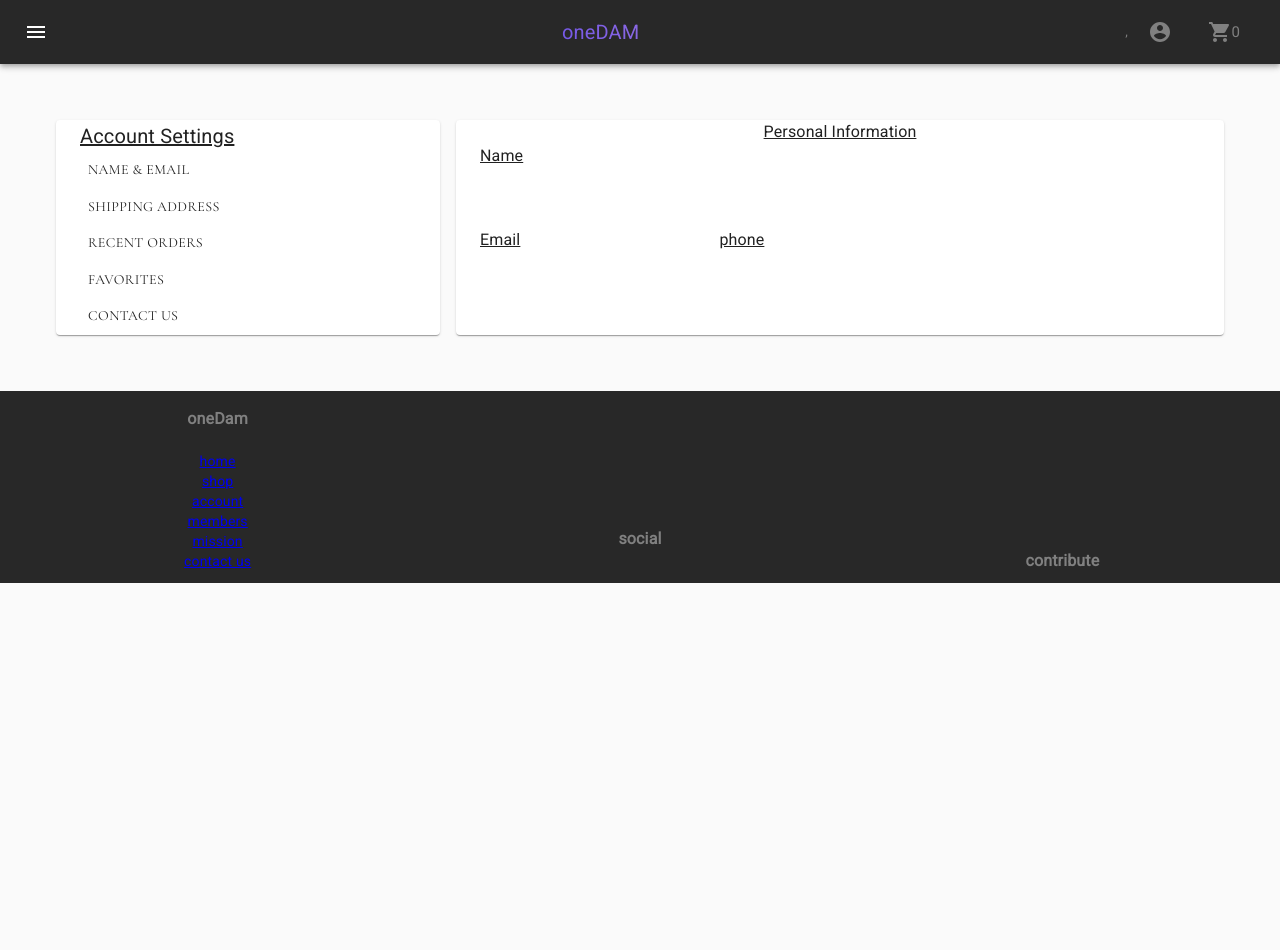
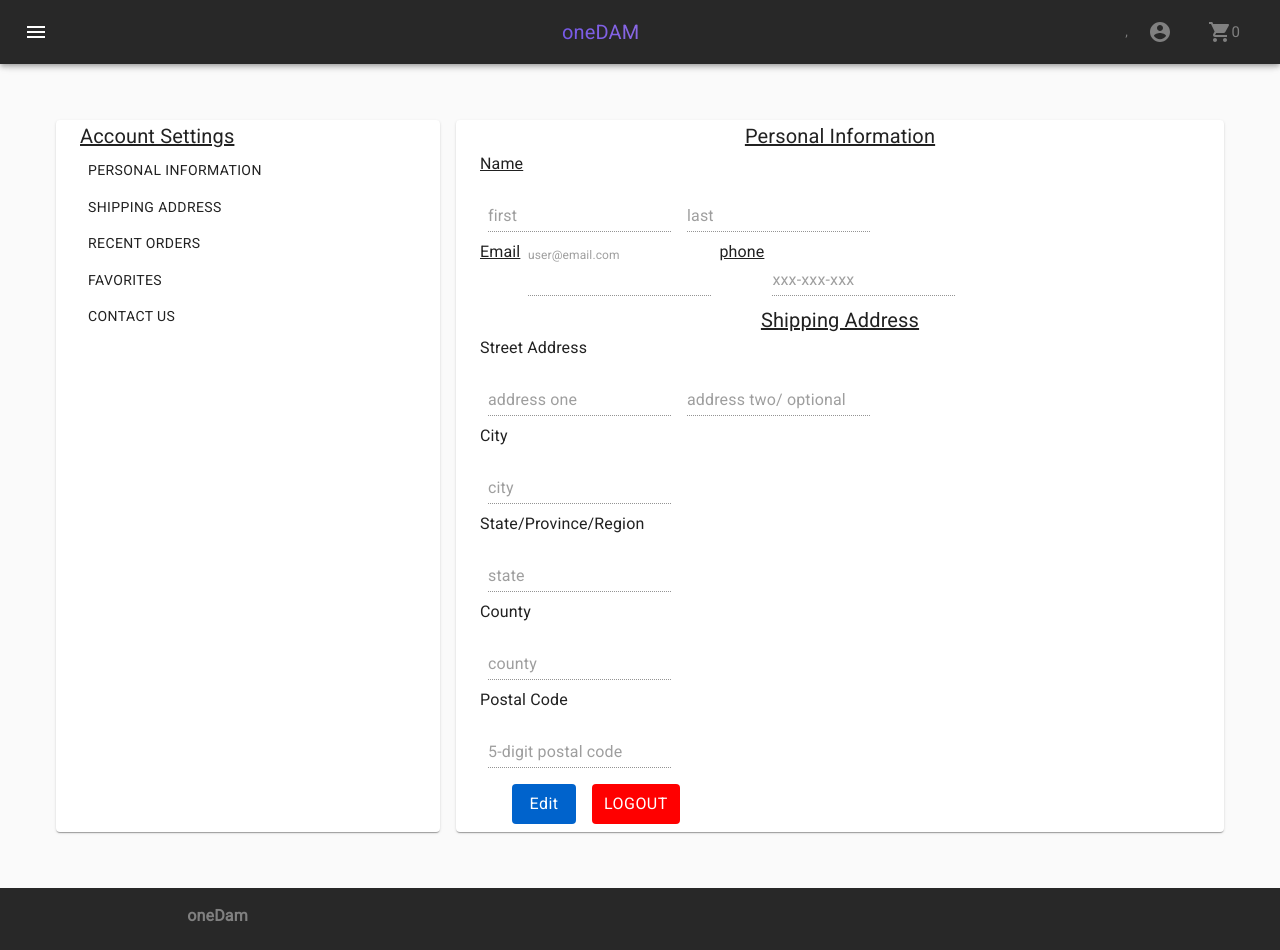
Before and after one commit to jacobmccaskey/oneDAMclient, a React (Create React App) app: page /account in a window 1280 px wide. Shown: the top 950 px of the page. Before the commit the page ends 800 px from the top, so only its background shows below. Built offline with nearby package versions, Linux system fonts and the light colour scheme; no server answers.

Commit message:
moves personal details form to its own component, sets up call to server to update user account. Returns more data on user for improved user experience.

```diff
--- a/src/App.css
+++ b/src/App.css
@@ -1,12 +1,12 @@
 .App {
   text-align: center;
   /* background-color: "rgb(232,232,232)"; */
-  /* font-family: "Roboto", sans-serif; */
+  font-family: "Roboto", sans-serif;
   /* font-family: "Playfair Display", serif; */
   font-weight: 500;
 }
 
-h2 {
+/* h2 {
   font-family: "Roboto", sans-serif;
 }
 
@@ -17,4 +17,4 @@ p {
 
 span {
   font-family: "Cormorant Garamond", serif;
-}
+} */
--- a/src/Auth/Auth.js
+++ b/src/Auth/Auth.js
@@ -1,4 +1,6 @@
+import { SettingsPhone } from "@material-ui/icons";
 import axios from "axios";
+import { scryRenderedComponentsWithType } from "react-dom/test-utils";
 
 //for sending x-www-urlencoded data
 const encodeFormData = (data) => {
@@ -34,6 +36,12 @@ export function authCheck(
   setLastName,
   setAddress,
   setEmail,
+  setAddressTwo,
+  setCounty,
+  setPhone,
+  setPostalCode,
+  setCity,
+  setOrders,
   setToken
 ) {
   const token = getCookie("token");
@@ -56,6 +64,12 @@ export function authCheck(
           setLastName(res.data.lastName);
           setAddress(res.data.address);
           setEmail(res.data.email);
+          setAddressTwo(res.data.addressTwo);
+          setCounty(res.data.county);
+          setPhone(res.data.phone);
+          setPostalCode(res.data.postalCode);
+          setCity(res.data.city);
+          setOrders(res.data.orders);
           setToken(token);
         }
       });
--- a/src/Context.js
+++ b/src/Context.js
@@ -29,6 +29,7 @@ export default function StateManager({ children }) {
   const [stateFetch, setStateFetch] = useState(null);
   const [guest, setGuest] = useState(true);
   const [guestId, setGuestId] = useState(null);
+  const [orders, setOrders] = useState();
 
   //fetches location from third party api, limited to 45 requests a minute
   const getLocation = () => {
@@ -181,6 +182,12 @@ export default function StateManager({ children }) {
       setLastName,
       setAddress,
       setEmail,
+      setAddressTwo,
+      setCounty,
+      setPhone,
+      setPostalCode,
+      setCity,
+      setOrders,
       setToken
     );
   }, []);
@@ -237,6 +244,8 @@ export default function StateManager({ children }) {
         stateFetch,
         phone,
         setPhone,
+        orders,
+        setOrders,
       }}
     >
       {children}
--- a/src/components/account/Account.js
+++ b/src/components/account/Account.js
@@ -4,23 +4,8 @@ import Typography from "@material-ui/core/Typography";
 import Container from "@material-ui/core/Container";
 import Paper from "@material-ui/core/Paper";
 import Button from "@material-ui/core/Button";
-import Input from "@material-ui/core/Input";
+import AccountInfoForm from "./AccountInfoForm";
 import { useStyles } from "./styles";
-
-//function to cut back on amount of code written in Account Component
-function InputForm(props) {
-  const style = useStyles();
-  const { hook, toEdit, setHook } = props;
-  return (
-    <Input
-      value={hook}
-      disabled={!toEdit}
-      disableUnderline
-      className={!toEdit ? style.inputReadOnly : style.inputCanEdit}
-      onChange={(e) => setHook(e.target.value)}
-    />
-  );
-}
 
 export default function Account() {
   const style = useStyles();
@@ -84,33 +69,7 @@ export default function Account() {
     });
   };
 
-  const {
-    favorites,
-    deviceType,
-    deleteFav,
-    logoutAccount,
-    firstName,
-    setFirstName,
-    lastName,
-    setLastName,
-    address,
-    setAddress,
-    setAddressTwo,
-    addressTwo,
-    auth,
-    email,
-    setEmail,
-    city,
-    state,
-    postalCode,
-    county,
-    setCity,
-    setState,
-    setPostalCode,
-    setCounty,
-    phone,
-    setPhone,
-  } = context;
+  const { favorites, deviceType, deleteFav, auth } = context;
   return (
     <div>
       <div className={style.root}>
@@ -120,7 +79,7 @@ export default function Account() {
               Account Settings
             </Typography>
             <Button className={style.menuBtn} onClick={openNameForm}>
-              Name & Email
+              Personal Information
             </Button>
             <Button className={style.menuBtn} onClick={openShippingForm}>
               Shipping Address
@@ -138,7 +97,7 @@ export default function Account() {
         </Paper>
 
         <Paper className={style.paperRight}>
-          {/* Name and address form */}
+          {/* Personal info form */}
           <Container
             style={
               showForm.nameMenu === false
@@ -146,44 +105,9 @@ export default function Account() {
                 : { display: "block" }
             }
           >
-            <Typography varaint="h6" style={{ textDecoration: "underline" }}>
-              Personal Information
-            </Typography>
-            <div style={{ textAlign: "left" }}>
-              <Typography className={style.smallHeader}>Name</Typography>
-              <div style={{ display: "inline-block" }}>
-                <InputForm
-                  toEdit={toEdit}
-                  hook={firstName}
-                  setHook={setFirstName}
-                />
+            <AccountInfoForm toEdit={toEdit} setToEdit={setToEdit} />
+          </Container>
 
-                <InputForm
-                  toEdit={toEdit}
-                  hook={lastName}
-                  setHook={setLastName}
-                />
-              </div>
-              <div style={{ display: "block" }}>
-                <div className={style.contactDiv}>
-                  <Typography
-                    className={style.smallHeader}
-                    style={{ display: "inline" }}
-                  >
-                    Email
-                  </Typography>
-                  <InputForm toEdit={toEdit} hook={email} setHook={setEmail} />
-                </div>
-                <Typography
-                  className={style.smallHeader}
-                  style={{ display: "inline" }}
-                >
-                  phone
-                </Typography>
-                <InputForm toEdit={toEdit} hook={phone} setHook={setPhone} />
-              </div>
-            </div>
-          </Container>
           {/* shipping address form */}
           <Container
             style={
--- /dev/null
+++ b/src/components/account/AccountInfoForm.js
@@ -0,0 +1,167 @@
+import React, { useContext } from "react";
+import { useStyles } from "./styles";
+import { User } from "../../Context";
+import Typography from "@material-ui/core/Typography";
+import Container from "@material-ui/core/Container";
+import Button from "@material-ui/core/Button";
+import Input from "@material-ui/core/Input";
+import TextField from "@material-ui/core/TextField";
+
+//function to cut back on amount of code written in Account Component
+function InputForm(props) {
+  const style = useStyles();
+  const { hook, toEdit, setHook, label } = props;
+  return (
+    <TextField
+      value={hook}
+      disabled={!toEdit}
+      disableUnderline
+      label={label}
+      className={!toEdit ? style.inputReadOnly : style.inputCanEdit}
+      onChange={(e) => setHook(e.target.value)}
+    />
+  );
+}
+
+export default function AccountInfoForm(props) {
+  const style = useStyles();
+  const context = useContext(User);
+
+  const editAccount = () => {
+    setToEdit(false);
+    console.log("works");
+  };
+
+  const { toEdit, setToEdit } = props;
+
+  const {
+    firstName,
+    setFirstName,
+    lastName,
+    setLastName,
+    email,
+    setEmail,
+    phone,
+    setPhone,
+    address,
+    setAddress,
+    addressTwo,
+    setAddressTwo,
+    city,
+    setCity,
+    state,
+    setState,
+    county,
+    setCounty,
+    postalCode,
+    setPostalCode,
+    logoutAccount,
+  } = context;
+
+  return (
+    <div>
+      <Typography variant="h6" style={{ textDecoration: "underline" }}>
+        Personal Information
+      </Typography>
+      <div style={{ textAlign: "left" }}>
+        <Typography className={style.smallHeader}>Name</Typography>
+        <div style={{ display: "inline-block" }}>
+          <InputForm
+            toEdit={toEdit}
+            hook={firstName}
+            setHook={setFirstName}
+            label="first"
+          />
+          <InputForm
+            toEdit={toEdit}
+            hook={lastName}
+            setHook={setLastName}
+            label="last"
+          />
+        </div>
+        <div style={{ display: "block" }}>
+          <div className={style.contactDiv}>
+            <Typography
+              className={style.smallHeader}
+              style={{ display: "inline" }}
+            >
+              Email
+            </Typography>
+            <InputForm
+              toEdit={toEdit}
+              hook={email}
+              setHook={setEmail}
+              label="user@email.com"
+            />
+          </div>
+          <Typography
+            className={style.smallHeader}
+            style={{ display: "inline" }}
+          >
+            phone
+          </Typography>
+          <InputForm
+            toEdit={toEdit}
+            hook={phone}
+            setHook={setPhone}
+            label="xxx-xxx-xxx"
+          />
+        </div>
+        <Typography
+          variant="h6"
+          className={style.smallHeader}
+          style={{ textAlign: "center" }}
+        >
+          Shipping Address
+        </Typography>
+        <Typography>Street Address</Typography>
+        <InputForm
+          toEdit={toEdit}
+          hook={address}
+          setHook={setAddress}
+          label="address one"
+        />
+        <InputForm
+          toEdit={toEdit}
+          hook={addressTwo}
+          setHook={setAddressTwo}
+          label="address two/ optional"
+        />
+        <Typography>City</Typography>
+        <InputForm toEdit={toEdit} hook={city} setHook={setCity} label="city" />
+        <Typography>State/Province/Region</Typography>
+        <InputForm
+          toEdit={toEdit}
+          hook={state}
+          setHook={setState}
+          label="state"
+        />
+        <Typography>County</Typography>
+        <InputForm
+          toEdit={toEdit}
+          hook={county}
+          setHook={setCounty}
+          label="county"
+        />
+        <Typography>Postal Code</Typography>
+        <InputForm
+          toEdit={toEdit}
+          hook={postalCode}
+          setHook={setPostalCode}
+          label="5-digit postal code"
+        />
+        <Container>
+          <Button
+            className={style.accountBtn}
+            onClick={() => (toEdit === false ? setToEdit(true) : editAccount())}
+          >
+            {toEdit === false ? "Edit" : "Save"}
+          </Button>
+          <Button className={style.logoutBtn} onClick={logoutAccount}>
+            Logout
+          </Button>
+        </Container>
+      </div>
+    </div>
+  );
+}
--- a/src/components/account/styles.js
+++ b/src/components/account/styles.js
@@ -32,9 +32,12 @@ export const useStyles = makeStyles((theme) => ({
     backgroundColor: "white",
     margin: theme.spacing(1),
     borderRadius: "2px",
+    border: theme.shadows,
   },
   inputCanEdit: {
     backgroundColor: "rgb(224,224,224)",
+    margin: theme.spacing(1),
+    borderRadius: "2px",
   },
   contactDiv: {
     display: "inline-block",
@@ -42,4 +45,26 @@ export const useStyles = makeStyles((theme) => ({
       display: "block",
     },
   },
+  accountBtn: {
+    textTransform: "none",
+    backgroundColor: "#0063cc",
+    fontSize: 16,
+    color: "white",
+    padding: "6px 12px",
+    margin: theme.spacing(1),
+    "&:hover": {
+      color: "black",
+      backgroundColor: "grey",
+    },
+  },
+  logoutBtn: {
+    backgroundColor: "red",
+    color: "white",
+    fontSize: 16,
+    padding: "6px 12px",
+    margin: theme.spacing(1),
+    "&:hover": {
+      color: "black",
+    },
+  },
 }));
```
